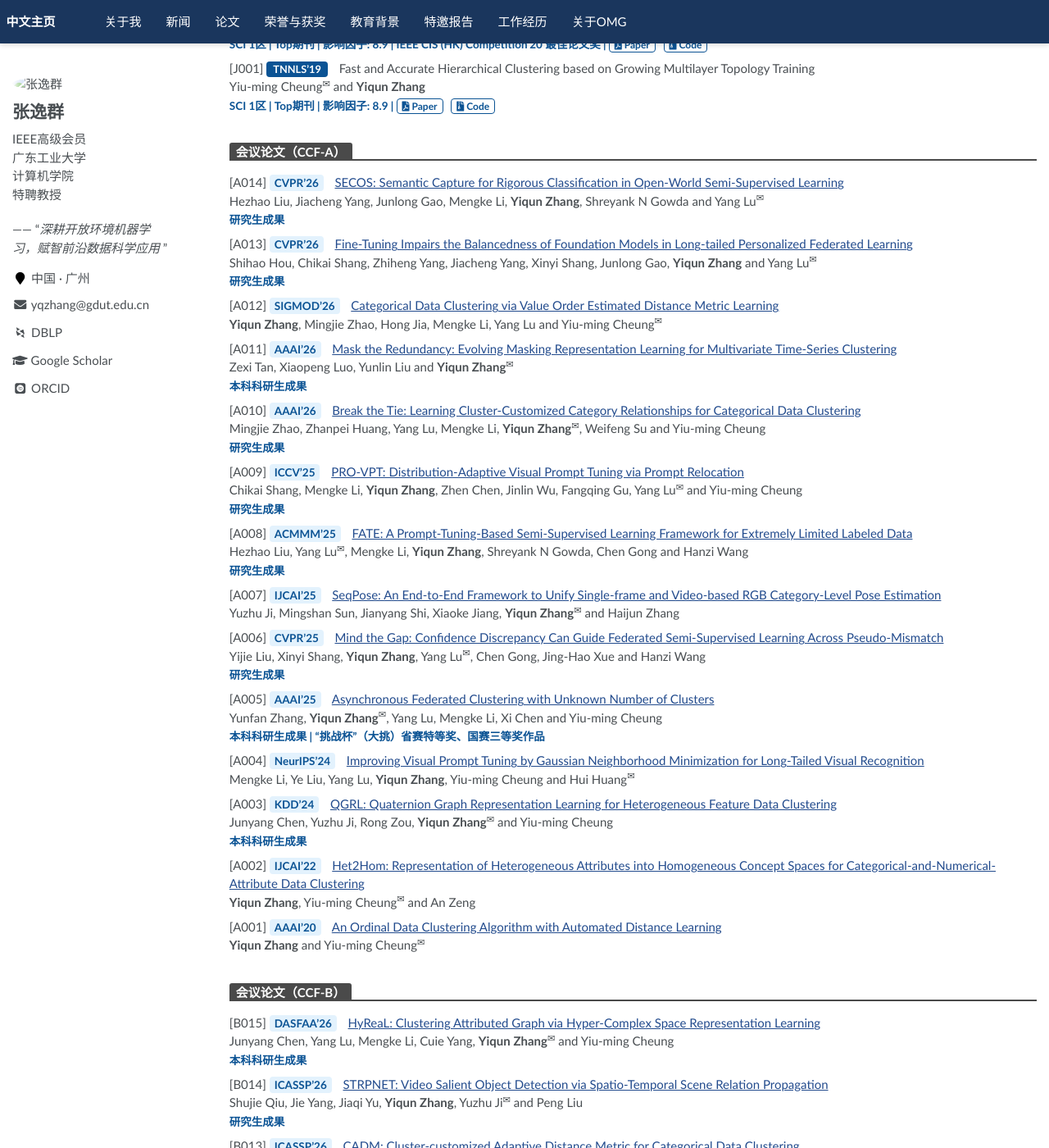
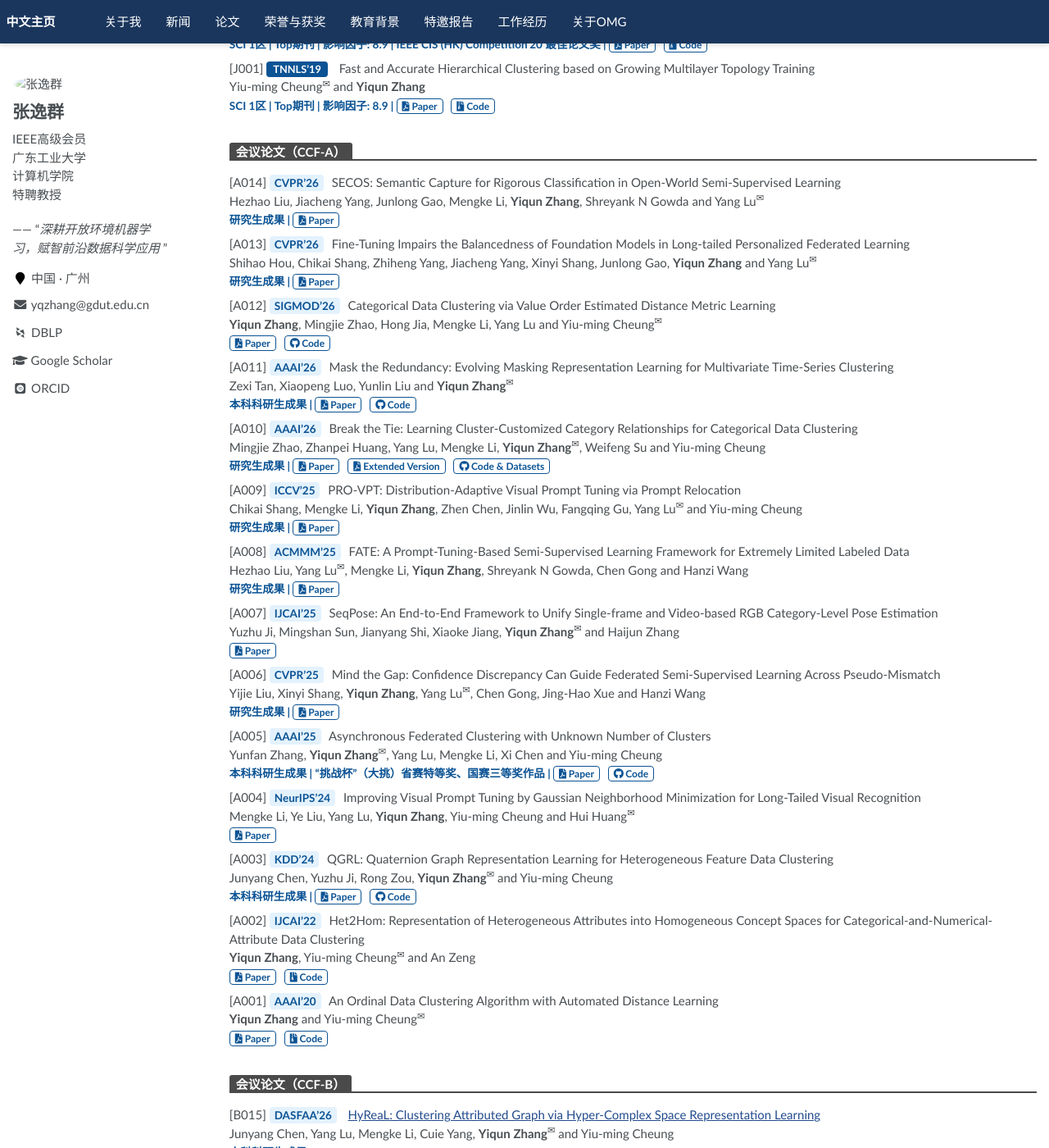
Before and after one commit to yqzhang-Zz/zh-publications, a Jekyll site: the page built from _pages/about.md, in a window 1280 px wide and 1400 px high, scrolled down 1881 px. Shown: the whole window at 82% size. Built offline with Jekyll 4.4.1, drawn with Linux system fonts in a browser that asks for light colours; some web fonts are replaced; a script that is not in the unit is left out; comment, search, counter and statistics services are not loaded.

Commit message:
Update about.md

```diff
--- a/_pages/about.md
+++ b/_pages/about.md
@@ -128,88 +128,61 @@ Yiu-ming Cheung<sup>&#x2709;</sup> and **Yiqun Zhang**<br>
   <h3 style="background-color: #4a4a4a; color: #ffffff; padding: 2px 8px; margin: 0; font-size: 1em; font-weight: 600; border-radius: 3px 3px 0 0; line-height: 1.2;">会议论文（CCF-A）</h3>
   <div style="flex-grow: 1; height: 2px; background-color: #4a4a4a;"></div>
 </div>
+[A014] <span style="background-color: #e3f2fd; color: #0b5394; padding: 2px 6px; border-radius: 4px; font-weight: bold; font-size: 0.9em; margin-right: 6px;">CVPR'26</span> SECOS: Semantic Capture for Rigorous Classification in Open-World Semi-Supervised Learning<br>
+Hezhao Liu, Jiacheng Yang, Junlong Gao, Mengke Li, **Yiqun Zhang**, Shreyank N Gowda and Yang Lu<sup>&#x2709;</sup><br>
+<span style="color: #0b5394; font-size: 0.9em; font-weight: bold;">研究生成果 | </span><a href="#" target="_blank" style="color: #0b5394; border: 1px solid #0b5394; border-radius: 4px; padding: 1px 6px; text-decoration: none; font-weight: bold; font-size: 0.8em; margin-right: 6px; white-space: nowrap;"><i class="fas fa-file-pdf"></i> Paper</a>
 
-[A014] <span style="background-color: #e3f2fd; color: #0b5394; padding: 2px 6px; border-radius: 4px; font-weight: bold; font-size: 0.9em; margin-right: 6px;">
-CVPR'26</span>
-[SECOS: Semantic Capture for Rigorous Classification in Open-World Semi-Supervised Learning](#)<br>
-Hezhao Liu, Jiacheng Yang, Junlong Gao, Mengke Li, **Yiqun Zhang**, Shreyank N Gowda and Yang Lu<sup>&#x2709;</sup><br>
-<span style="color: #0b5394; font-size: 0.9em; font-weight: bold;">研究生成果</span>
+[A013] <span style="background-color: #e3f2fd; color: #0b5394; padding: 2px 6px; border-radius: 4px; font-weight: bold; font-size: 0.9em; margin-right: 6px;">CVPR'26</span> Fine-Tuning Impairs the Balancedness of Foundation Models in Long-tailed Personalized Federated Learning<br>
+Shihao Hou, Chikai Shang, Zhiheng Yang, Jiacheng Yang, Xinyi Shang, Junlong Gao, **Yiqun Zhang** and Yang Lu<sup>&#x2709;</sup><br>
+<span style="color: #0b5394; font-size: 0.9em; font-weight: bold;">研究生成果 | </span><a href="#" target="_blank" style="color: #0b5394; border: 1px solid #0b5394; border-radius: 4px; padding: 1px 6px; text-decoration: none; font-weight: bold; font-size: 0.8em; margin-right: 6px; white-space: nowrap;"><i class="fas fa-file-pdf"></i> Paper</a>
 
-[A013] <span style="background-color: #e3f2fd; color: #0b5394; padding: 2px 6px; border-radius: 4px; font-weight: bold; font-size: 0.9em; margin-right: 6px;">
-CVPR'26</span>
-[Fine-Tuning Impairs the Balancedness of Foundation Models in Long-tailed Personalized Federated Learning](#)<br>
-Shihao Hou, Chikai Shang, Zhiheng Yang, Jiacheng Yang, Xinyi Shang, Junlong Gao, **Yiqun Zhang** and Yang Lu<sup>&#x2709;</sup><br>
-<span style="color: #0b5394; font-size: 0.9em; font-weight: bold;">研究生成果</span>
+[A012] <span style="background-color: #e3f2fd; color: #0b5394; padding: 2px 6px; border-radius: 4px; font-weight: bold; font-size: 0.9em; margin-right: 6px;">SIGMOD'26</span> Categorical Data Clustering via Value Order Estimated Distance Metric Learning<br>
+**Yiqun Zhang**, Mingjie Zhao, Hong Jia, Mengke Li, Yang Lu and Yiu-ming Cheung<sup>&#x2709;</sup><br>
+<a href="https://dl.acm.org/doi/abs/10.1145/3769772" target="_blank" style="color: #0b5394; border: 1px solid #0b5394; border-radius: 4px; padding: 1px 6px; text-decoration: none; font-weight: bold; font-size: 0.8em; margin-right: 6px; white-space: nowrap;"><i class="fas fa-file-pdf"></i> Paper</a> <a href="https://github.com/csmjzhao/OCL_Source_Code" target="_blank" style="color: #0b5394; border: 1px solid #0b5394; border-radius: 4px; padding: 1px 6px; text-decoration: none; font-weight: bold; font-size: 0.8em; white-space: nowrap;"><i class="fab fa-github"></i> Code</a>
 
-[A012] <span style="background-color: #e3f2fd; color: #0b5394; padding: 2px 6px; border-radius: 4px; font-weight: bold; font-size: 0.9em; margin-right: 6px;">
-SIGMOD'26</span>
-[Categorical Data Clustering via Value Order Estimated Distance Metric Learning](https://dl.acm.org/doi/abs/10.1145/3769772)<br>
-**Yiqun Zhang**, Mingjie Zhao, Hong Jia, Mengke Li, Yang Lu and Yiu-ming Cheung<sup>&#x2709;</sup>
+[A011] <span style="background-color: #e3f2fd; color: #0b5394; padding: 2px 6px; border-radius: 4px; font-weight: bold; font-size: 0.9em; margin-right: 6px;">AAAI'26</span> Mask the Redundancy: Evolving Masking Representation Learning for Multivariate Time-Series Clustering<br>
+Zexi Tan, Xiaopeng Luo, Yunlin Liu and **Yiqun Zhang**<sup>&#x2709;</sup><br>
+<span style="color: #0b5394; font-size: 0.9em; font-weight: bold;">本科科研生成果 | </span><a href="https://ojs.aaai.org/index.php/AAAI/article/view/39777" target="_blank" style="color: #0b5394; border: 1px solid #0b5394; border-radius: 4px; padding: 1px 6px; text-decoration: none; font-weight: bold; font-size: 0.8em; margin-right: 6px; white-space: nowrap;"><i class="fas fa-file-pdf"></i> Paper</a> <a href="https://github.com/yueliangy/EMTC" target="_blank" style="color: #0b5394; border: 1px solid #0b5394; border-radius: 4px; padding: 1px 6px; text-decoration: none; font-weight: bold; font-size: 0.8em; white-space: nowrap;"><i class="fab fa-github"></i> Code</a>
 
-[A011] <span style="background-color: #e3f2fd; color: #0b5394; padding: 2px 6px; border-radius: 4px; font-weight: bold; font-size: 0.9em; margin-right: 6px;">
-AAAI'26</span>
-[Mask the Redundancy: Evolving Masking Representation Learning for Multivariate Time-Series Clustering](https://ojs.aaai.org/index.php/AAAI/article/view/39777)<br>
-Zexi Tan, Xiaopeng Luo, Yunlin Liu and **Yiqun Zhang**<sup>&#x2709;</sup><br>
-<span style="color: #0b5394; font-size: 0.9em; font-weight: bold;">本科科研生成果</span>
+[A010] <span style="background-color: #e3f2fd; color: #0b5394; padding: 2px 6px; border-radius: 4px; font-weight: bold; font-size: 0.9em; margin-right: 6px;">AAAI'26</span> Break the Tie: Learning Cluster-Customized Category Relationships for Categorical Data Clustering<br>
+Mingjie Zhao, Zhanpei Huang, Yang Lu, Mengke Li, **Yiqun Zhang**<sup>&#x2709;</sup>, Weifeng Su and Yiu-ming Cheung<br>
+<span style="color: #0b5394; font-size: 0.9em; font-weight: bold;">研究生成果 | </span><a href="https://ojs.aaai.org/index.php/AAAI/article/view/40104" target="_blank" style="color: #0b5394; border: 1px solid #0b5394; border-radius: 4px; padding: 1px 6px; text-decoration: none; font-weight: bold; font-size: 0.8em; margin-right: 6px; white-space: nowrap;"><i class="fas fa-file-pdf"></i> Paper</a> <a href="https://arxiv.org/abs/2511.09049" target="_blank" style="color: #0b5394; border: 1px solid #0b5394; border-radius: 4px; padding: 1px 6px; text-decoration: none; font-weight: bold; font-size: 0.8em; margin-right: 6px; white-space: nowrap;"><i class="fas fa-file-pdf"></i> Extended Version</a> <a href="https://github.com/ZHAO-Mingjie/SCOF" target="_blank" style="color: #0b5394; border: 1px solid #0b5394; border-radius: 4px; padding: 1px 6px; text-decoration: none; font-weight: bold; font-size: 0.8em; white-space: nowrap;"><i class="fab fa-github"></i> Code & Datasets</a>
 
-[A010] <span style="background-color: #e3f2fd; color: #0b5394; padding: 2px 6px; border-radius: 4px; font-weight: bold; font-size: 0.9em; margin-right: 6px;">
-AAAI'26</span>
-[Break the Tie: Learning Cluster-Customized Category Relationships for Categorical Data Clustering](https://ojs.aaai.org/index.php/AAAI/article/view/40104)<br>
-Mingjie Zhao, Zhanpei Huang, Yang Lu, Mengke Li, **Yiqun Zhang**<sup>&#x2709;</sup>, Weifeng Su and Yiu-ming Cheung<br>
-<span style="color: #0b5394; font-size: 0.9em; font-weight: bold;">研究生成果</span>
+[A009] <span style="background-color: #e3f2fd; color: #0b5394; padding: 2px 6px; border-radius: 4px; font-weight: bold; font-size: 0.9em; margin-right: 6px;">ICCV'25</span> PRO-VPT: Distribution-Adaptive Visual Prompt Tuning via Prompt Relocation<br>
+Chikai Shang, Mengke Li, **Yiqun Zhang**, Zhen Chen, Jinlin Wu, Fangqing Gu, Yang Lu<sup>&#x2709;</sup> and Yiu-ming Cheung<br>
+<span style="color: #0b5394; font-size: 0.9em; font-weight: bold;">研究生成果 | </span><a href="https://openaccess.thecvf.com/content/ICCV2025/html/Shang_PRO-VPT_Distribution-Adaptive_Visual_Prompt_Tuning_via_Prompt_Relocation_ICCV_2025_paper.html" target="_blank" style="color: #0b5394; border: 1px solid #0b5394; border-radius: 4px; padding: 1px 6px; text-decoration: none; font-weight: bold; font-size: 0.8em; margin-right: 6px; white-space: nowrap;"><i class="fas fa-file-pdf"></i> Paper</a>
 
-[A009] <span style="background-color: #e3f2fd; color: #0b5394; padding: 2px 6px; border-radius: 4px; font-weight: bold; font-size: 0.9em; margin-right: 6px;">
-ICCV'25</span>
-[PRO-VPT: Distribution-Adaptive Visual Prompt Tuning via Prompt Relocation](https://openaccess.thecvf.com/content/ICCV2025/html/Shang_PRO-VPT_Distribution-Adaptive_Visual_Prompt_Tuning_via_Prompt_Relocation_ICCV_2025_paper.html)<br>
-Chikai Shang, Mengke Li, **Yiqun Zhang**, Zhen Chen, Jinlin Wu, Fangqing Gu, Yang Lu<sup>&#x2709;</sup> and Yiu-ming Cheung<br>
-<span style="color: #0b5394; font-size: 0.9em; font-weight: bold;">研究生成果</span>
+[A008] <span style="background-color: #e3f2fd; color: #0b5394; padding: 2px 6px; border-radius: 4px; font-weight: bold; font-size: 0.9em; margin-right: 6px;">ACMMM'25</span> FATE: A Prompt-Tuning-Based Semi-Supervised Learning Framework for Extremely Limited Labeled Data<br>
+Hezhao Liu, Yang Lu<sup>&#x2709;</sup>, Mengke Li, **Yiqun Zhang**, Shreyank N Gowda, Chen Gong and Hanzi Wang<br>
+<span style="color: #0b5394; font-size: 0.9em; font-weight: bold;">研究生成果 | </span><a href="https://dl.acm.org/doi/abs/10.1145/3746027.3754998" target="_blank" style="color: #0b5394; border: 1px solid #0b5394; border-radius: 4px; padding: 1px 6px; text-decoration: none; font-weight: bold; font-size: 0.8em; margin-right: 6px; white-space: nowrap;"><i class="fas fa-file-pdf"></i> Paper</a>
 
-[A008] <span style="background-color: #e3f2fd; color: #0b5394; padding: 2px 6px; border-radius: 4px; font-weight: bold; font-size: 0.9em; margin-right: 6px;">
-ACMMM'25</span>
-[FATE: A Prompt-Tuning-Based Semi-Supervised Learning Framework for Extremely Limited Labeled Data](https://dl.acm.org/doi/abs/10.1145/3746027.3754998)<br>
-Hezhao Liu, Yang Lu<sup>&#x2709;</sup>, Mengke Li, **Yiqun Zhang**, Shreyank N Gowda, Chen Gong and Hanzi Wang<br>
-<span style="color: #0b5394; font-size: 0.9em; font-weight: bold;">研究生成果</span>
+[A007] <span style="background-color: #e3f2fd; color: #0b5394; padding: 2px 6px; border-radius: 4px; font-weight: bold; font-size: 0.9em; margin-right: 6px;">IJCAI'25</span> SeqPose: An End-to-End Framework to Unify Single-frame and Video-based RGB Category-Level Pose Estimation<br>
+Yuzhu Ji, Mingshan Sun, Jianyang Shi, Xiaoke Jiang, **Yiqun Zhang**<sup>&#x2709;</sup> and Haijun Zhang<br>
+<a href="https://dl.acm.org/doi/abs/10.24963/ijcai.2025/137" target="_blank" style="color: #0b5394; border: 1px solid #0b5394; border-radius: 4px; padding: 1px 6px; text-decoration: none; font-weight: bold; font-size: 0.8em; margin-right: 6px; white-space: nowrap;"><i class="fas fa-file-pdf"></i> Paper</a>
 
-[A007] <span style="background-color: #e3f2fd; color: #0b5394; padding: 2px 6px; border-radius: 4px; font-weight: bold; font-size: 0.9em; margin-right: 6px;">
-IJCAI'25</span>
-[SeqPose: An End-to-End Framework to Unify Single-frame and Video-based RGB Category-Level Pose Estimation](https://dl.acm.org/doi/abs/10.24963/ijcai.2025/137)<br>
-Yuzhu Ji, Mingshan Sun, Jianyang Shi, Xiaoke Jiang, **Yiqun Zhang**<sup>&#x2709;</sup> and Haijun Zhang
+[A006] <span style="background-color: #e3f2fd; color: #0b5394; padding: 2px 6px; border-radius: 4px; font-weight: bold; font-size: 0.9em; margin-right: 6px;">CVPR'25</span> Mind the Gap: Confidence Discrepancy Can Guide Federated Semi-Supervised Learning Across Pseudo-Mismatch<br>
+Yijie Liu, Xinyi Shang, **Yiqun Zhang**, Yang Lu<sup>&#x2709;</sup>, Chen Gong, Jing-Hao Xue and Hanzi Wang<br>
+<span style="color: #0b5394; font-size: 0.9em; font-weight: bold;">研究生成果 | </span><a href="https://openaccess.thecvf.com/content/CVPR2025/html/Liu_Mind_the_Gap_Confidence_Discrepancy_Can_Guide_Federated_Semi-Supervised_Learning_CVPR_2025_paper.html" target="_blank" style="color: #0b5394; border: 1px solid #0b5394; border-radius: 4px; padding: 1px 6px; text-decoration: none; font-weight: bold; font-size: 0.8em; margin-right: 6px; white-space: nowrap;"><i class="fas fa-file-pdf"></i> Paper</a>
 
-[A006] <span style="background-color: #e3f2fd; color: #0b5394; padding: 2px 6px; border-radius: 4px; font-weight: bold; font-size: 0.9em; margin-right: 6px;">
-CVPR'25</span>
-[Mind the Gap: Confidence Discrepancy Can Guide Federated Semi-Supervised Learning Across Pseudo-Mismatch](https://openaccess.thecvf.com/content/CVPR2025/html/Liu_Mind_the_Gap_Confidence_Discrepancy_Can_Guide_Federated_Semi-Supervised_Learning_CVPR_2025_paper.html)<br>
-Yijie Liu, Xinyi Shang, **Yiqun Zhang**, Yang Lu<sup>&#x2709;</sup>, Chen Gong, Jing-Hao Xue and Hanzi Wang<br>
-<span style="color: #0b5394; font-size: 0.9em; font-weight: bold;">研究生成果</span>
+[A005] <span style="background-color: #e3f2fd; color: #0b5394; padding: 2px 6px; border-radius: 4px; font-weight: bold; font-size: 0.9em; margin-right: 6px;">AAAI'25</span> Asynchronous Federated Clustering with Unknown Number of Clusters<br>
+Yunfan Zhang, **Yiqun Zhang**<sup>&#x2709;</sup>, Yang Lu, Mengke Li, Xi Chen and Yiu-ming Cheung<br>
+<span style="color: #0b5394; font-size: 0.9em; font-weight: bold;">本科科研生成果 | “挑战杯”（大挑）省赛特等奖、国赛三等奖作品 | </span><a href="https://ojs.aaai.org/index.php/AAAI/article/view/34429" target="_blank" style="color: #0b5394; border: 1px solid #0b5394; border-radius: 4px; padding: 1px 6px; text-decoration: none; font-weight: bold; font-size: 0.8em; margin-right: 6px; white-space: nowrap;"><i class="fas fa-file-pdf"></i> Paper</a> <a href="https://github.com/Yunfan-Zhang/AFCL" target="_blank" style="color: #0b5394; border: 1px solid #0b5394; border-radius: 4px; padding: 1px 6px; text-decoration: none; font-weight: bold; font-size: 0.8em; white-space: nowrap;"><i class="fab fa-github"></i> Code</a>
 
-[A005] <span style="background-color: #e3f2fd; color: #0b5394; padding: 2px 6px; border-radius: 4px; font-weight: bold; font-size: 0.9em; margin-right: 6px;">
-AAAI'25</span>
-[Asynchronous Federated Clustering with Unknown Number of Clusters](https://ojs.aaai.org/index.php/AAAI/article/view/34429)<br>
-Yunfan Zhang, **Yiqun Zhang**<sup>&#x2709;</sup>, Yang Lu, Mengke Li, Xi Chen and Yiu-ming Cheung<br>
-<span style="color: #0b5394; font-size: 0.9em; font-weight: bold;">本科科研生成果 | “挑战杯”（大挑）省赛特等奖、国赛三等奖作品</span>
+[A004] <span style="background-color: #e3f2fd; color: #0b5394; padding: 2px 6px; border-radius: 4px; font-weight: bold; font-size: 0.9em; margin-right: 6px;">NeurIPS'24</span> Improving Visual Prompt Tuning by Gaussian Neighborhood Minimization for Long-Tailed Visual Recognition<br>
+Mengke Li, Ye Liu, Yang Lu, **Yiqun Zhang**, Yiu-ming Cheung and Hui Huang<sup>&#x2709;</sup><br>
+<a href="https://proceedings.neurips.cc/paper_files/paper/2024/hash/bc667ac84ef58f2b5022da97a465cbab-Abstract-Conference.html" target="_blank" style="color: #0b5394; border: 1px solid #0b5394; border-radius: 4px; padding: 1px 6px; text-decoration: none; font-weight: bold; font-size: 0.8em; margin-right: 6px; white-space: nowrap;"><i class="fas fa-file-pdf"></i> Paper</a>
 
-[A004] <span style="background-color: #e3f2fd; color: #0b5394; padding: 2px 6px; border-radius: 4px; font-weight: bold; font-size: 0.9em; margin-right: 6px;">
-NeurIPS'24</span>
-[Improving Visual Prompt Tuning by Gaussian Neighborhood Minimization for Long-Tailed Visual Recognition](https://proceedings.neurips.cc/paper_files/paper/2024/hash/bc667ac84ef58f2b5022da97a465cbab-Abstract-Conference.html)<br>
-Mengke Li, Ye Liu, Yang Lu, **Yiqun Zhang**, Yiu-ming Cheung and Hui Huang<sup>&#x2709;</sup>
+[A003] <span style="background-color: #e3f2fd; color: #0b5394; padding: 2px 6px; border-radius: 4px; font-weight: bold; font-size: 0.9em; margin-right: 6px;">KDD'24</span> QGRL: Quaternion Graph Representation Learning for Heterogeneous Feature Data Clustering<br>
+Junyang Chen, Yuzhu Ji, Rong Zou, **Yiqun Zhang**<sup>&#x2709;</sup> and Yiu-ming Cheung<br>
+<span style="color: #0b5394; font-size: 0.9em; font-weight: bold;">本科科研生成果 | </span><a href="https://dl.acm.org/doi/abs/10.1145/3637528.3671839" target="_blank" style="color: #0b5394; border: 1px solid #0b5394; border-radius: 4px; padding: 1px 6px; text-decoration: none; font-weight: bold; font-size: 0.8em; margin-right: 6px; white-space: nowrap;"><i class="fas fa-file-pdf"></i> Paper</a> <a href="https://github.com/Juny-Chen/QGRL.git" target="_blank" style="color: #0b5394; border: 1px solid #0b5394; border-radius: 4px; padding: 1px 6px; text-decoration: none; font-weight: bold; font-size: 0.8em; white-space: nowrap;"><i class="fab fa-github"></i> Code</a>
 
-[A003] <span style="background-color: #e3f2fd; color: #0b5394; padding: 2px 6px; border-radius: 4px; font-weight: bold; font-size: 0.9em; margin-right: 6px;">
-KDD'24</span>
-[QGRL: Quaternion Graph Representation Learning for Heterogeneous Feature Data Clustering](https://dl.acm.org/doi/abs/10.1145/3637528.3671839)<br>
-Junyang Chen, Yuzhu Ji, Rong Zou, **Yiqun Zhang**<sup>&#x2709;</sup> and Yiu-ming Cheung<br>
-<span style="color: #0b5394; font-size: 0.9em; font-weight: bold;">本科科研生成果</span>
+[A002] <span style="background-color: #e3f2fd; color: #0b5394; padding: 2px 6px; border-radius: 4px; font-weight: bold; font-size: 0.9em; margin-right: 6px;">IJCAI'22</span> Het2Hom: Representation of Heterogeneous Attributes into Homogeneous Concept Spaces for Categorical-and-Numerical-Attribute Data Clustering<br>
+**Yiqun Zhang**, Yiu-ming Cheung<sup>&#x2709;</sup> and An Zeng<br>
+<a href="https://www.ijcai.org/proceedings/2022/0522" target="_blank" style="color: #0b5394; border: 1px solid #0b5394; border-radius: 4px; padding: 1px 6px; text-decoration: none; font-weight: bold; font-size: 0.8em; margin-right: 6px; white-space: nowrap;"><i class="fas fa-file-pdf"></i> Paper</a> <a href="https://www.comp.hkbu.edu.hk/~ymc/papers/conference/source-code/ijcai22_code.zip" target="_blank" style="color: #0b5394; border: 1px solid #0b5394; border-radius: 4px; padding: 1px 6px; text-decoration: none; font-weight: bold; font-size: 0.8em; white-space: nowrap;"><i class="fas fa-file-archive"></i> Code</a>
 
-[A002] <span style="background-color: #e3f2fd; color: #0b5394; padding: 2px 6px; border-radius: 4px; font-weight: bold; font-size: 0.9em; margin-right: 6px;">
-IJCAI'22</span>
-[Het2Hom: Representation of Heterogeneous Attributes into Homogeneous Concept Spaces for Categorical-and-Numerical-Attribute Data Clustering](https://www.ijcai.org/proceedings/2022/0522)<br>
-**Yiqun Zhang**, Yiu-ming Cheung<sup>&#x2709;</sup> and An Zeng
-
-[A001] <span style="background-color: #e3f2fd; color: #0b5394; padding: 2px 6px; border-radius: 4px; font-weight: bold; font-size: 0.9em; margin-right: 6px;">
-AAAI'20</span>
-[An Ordinal Data Clustering Algorithm with Automated Distance Learning](https://ojs.aaai.org/index.php/AAAI/article/view/6168)<br>
-**Yiqun Zhang** and Yiu-ming Cheung<sup>&#x2709;</sup>
-
-
-
+[A001] <span style="background-color: #e3f2fd; color: #0b5394; padding: 2px 6px; border-radius: 4px; font-weight: bold; font-size: 0.9em; margin-right: 6px;">AAAI'20</span> An Ordinal Data Clustering Algorithm with Automated Distance Learning<br>
+**Yiqun Zhang** and Yiu-ming Cheung<sup>&#x2709;</sup><br>
+<a href="https://ojs.aaai.org/index.php/AAAI/article/view/6168" target="_blank" style="color: #0b5394; border: 1px solid #0b5394; border-radius: 4px; padding: 1px 6px; text-decoration: none; font-weight: bold; font-size: 0.8em; margin-right: 6px; white-space: nowrap;"><i class="fas fa-file-pdf"></i> Paper</a> <a href="https://www.comp.hkbu.edu.hk/~ymc/papers/conference/source-code/AAAI20-code.zip" target="_blank" style="color: #0b5394; border: 1px solid #0b5394; border-radius: 4px; padding: 1px 6px; text-decoration: none; font-weight: bold; font-size: 0.8em; white-space: nowrap;"><i class="fas fa-file-archive"></i> Code</a>
 
 <div style="display: flex; align-items: flex-end; margin-top: 35px; margin-bottom: 15px;">
   <h3 style="background-color: #4a4a4a; color: #ffffff; padding: 2px 8px; margin: 0; font-size: 1em; font-weight: 600; border-radius: 3px 3px 0 0; line-height: 1.2;">会议论文（CCF-B）</h3>
```
